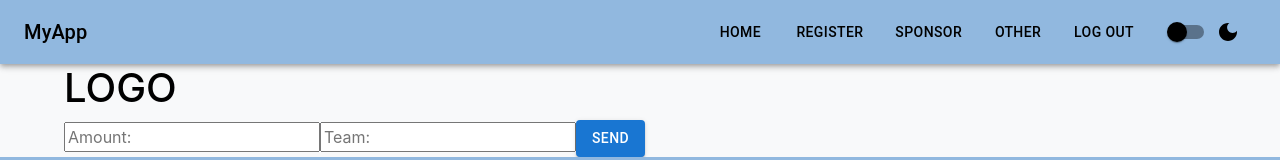
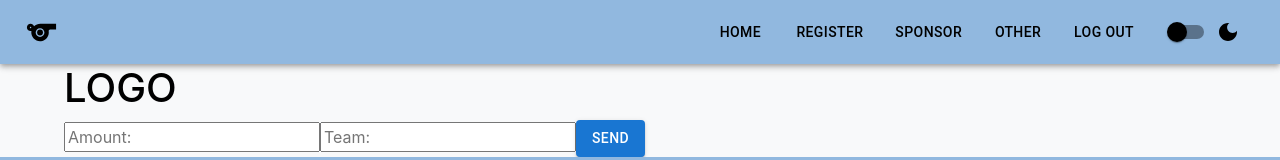
Before and after one commit to SaiAnand724/Team2Project2, a React (Create React App) app in the folder frontend-p2/frontend/: page /newteaminv in a window 1280 px wide. Shown: the top 160 px of the page. Built offline with nearby package versions, Linux system fonts and the light colour scheme.

Commit message:
added sports icon and minor ui things

```diff
--- a/frontend-p2/frontend/src/Components/UtilityComponents/Navbar.tsx
+++ b/frontend-p2/frontend/src/Components/UtilityComponents/Navbar.tsx
@@ -5,6 +5,7 @@
 import ThemeSwitcher from './ThemeSwitcher';
 import { useTheme as useAppTheme } from './ThemeProvider';
 import LogoutIcon from '@mui/icons-material/Logout';
+import SportsIcon from '@mui/icons-material/Sports';
 
 const Navbar: React.FC = () => {
   const { darkMode } = useAppTheme();
@@ -73,7 +74,7 @@
             <>
               <Box sx={{ display: 'flex', alignItems: 'center', flexGrow: 2 }}>
                 <Typography variant="h6" component="div">
-                  <Link to="/" style={{ textDecoration: 'none', color: linkColor }}>MyApp</Link>
+                  <Link to="/" style={{ textDecoration: 'none', color: linkColor }}><SportsIcon fontSize='large'/></Link>
                 </Typography>
                 <Box sx={{ flexGrow: 1 }} />
                 <Box sx={{ display: 'flex', gap: 2 }}>
```
